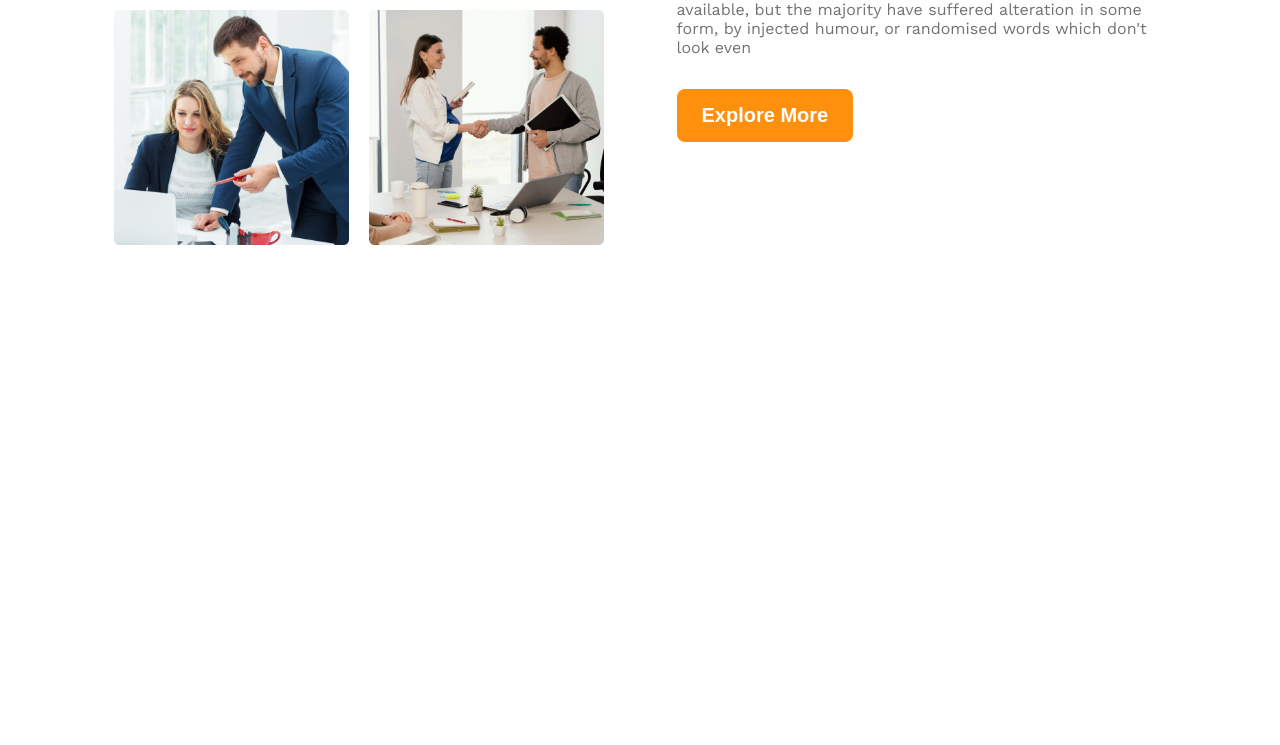
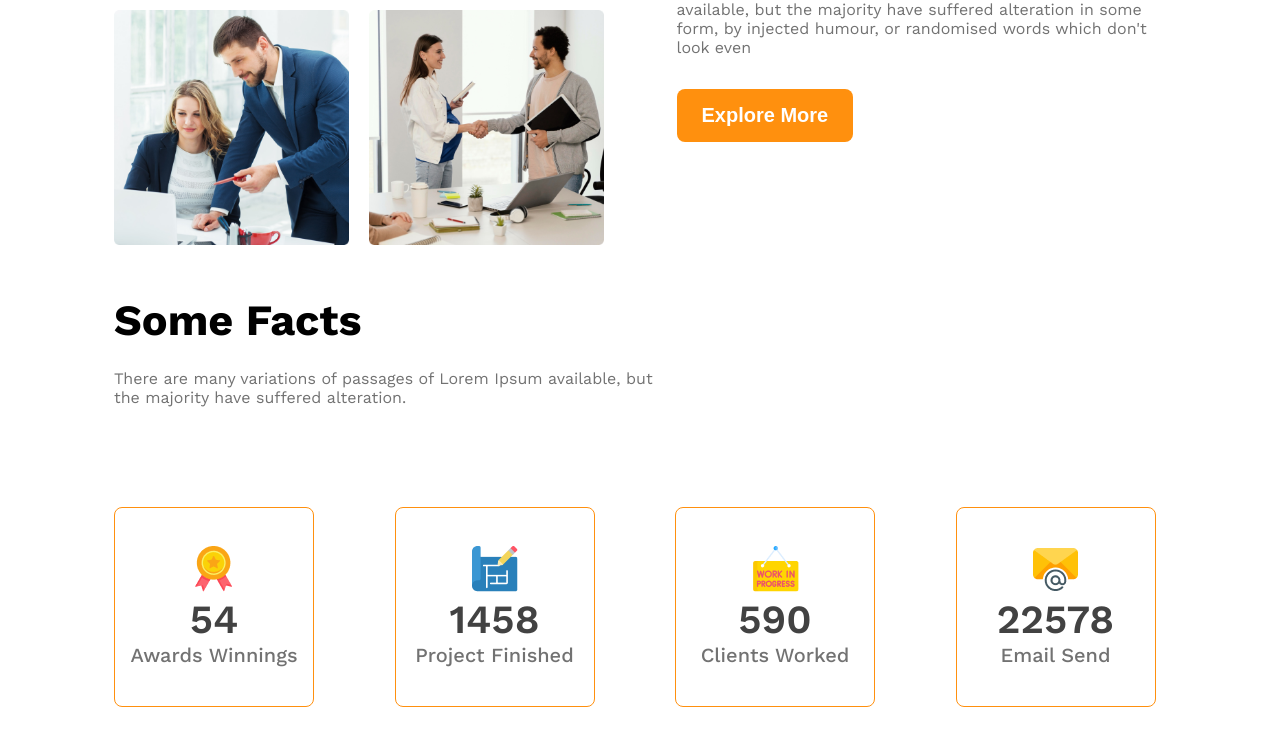
Before and after one commit to SubrotoKumar7/G3-Architects, a plain HTML site: page index.html in a window 1280 px wide. Shown: the part 1520-2265 px from the top of the page. Before the commit the page ends 1815 px from the top, so only its background shows below. Drawn offline with nearby package versions, Linux system fonts and the light colour scheme.

Commit message:
fact section added and responsive

```diff
--- a/index.html
+++ b/index.html
@@ -40,9 +40,48 @@
                     <img src="./images/team4.png" alt="team4 image">
                 </div>
                 <div class="team-content">
-                    <h3 class="team-title"><span id="title-style1">Quick list</span> of Our <span id="title-style2">Features</span></h3>
-                    <p class="team-description">There are many variations of passages of Lorem Ipsum available, but the majority have suffered alteration in some form, by injected humour, or randomised words which don't look even</p>
+                    <h3 class="section-title"><span id="title-style1">Quick list</span> of Our <span id="title-style2">Features</span></h3>
+                    <p class="title-description">There are many variations of passages of Lorem Ipsum available, but the majority have suffered alteration in some form, by injected humour, or randomised words which don't look even</p>
                     <button class="primary-btn">Explore More</button>
+                </div>
+            </section>
+            <!-- features section  -->
+            <section class="features-area">
+
+            </section>
+            <!-- facts section  -->
+            <section class="facts-area">
+                <h3 class="section-title">Some Facts</h3>
+                <p class="title-description fact-subtitle">There are many variations of passages of Lorem Ipsum available, but the majority have suffered alteration.</p>
+                <div class="fact-container">
+                    <div class="fact-card flex">
+                        <div>
+                            <img src="images/icons/ribon.png" class="fact-icon" alt="ribon icon">
+                            <h4 class="fact-number">54</h4>
+                            <h5 class="fact-name">Awards Winnings</h5>
+                        </div>
+                    </div>
+                    <div class="fact-card flex">
+                        <div>
+                            <img src="images/icons/projects.png" class="fact-icon" alt="projects icon">
+                            <h4 class="fact-number">1458</h4>
+                            <h5 class="fact-name">Project Finished</h5>
+                        </div>
+                    </div>
+                    <div class="fact-card flex">
+                        <div>
+                            <img src="images/icons/customers.png" class="fact-icon" alt="customers icon">
+                            <h4 class="fact-number">590</h4>
+                            <h5 class="fact-name">Clients Worked</h5>
+                        </div>
+                    </div>
+                    <div class="fact-card flex">
+                        <div>
+                            <img src="images/icons/email.png" class="fact-icon" alt="email icon">
+                            <h4 class="fact-number">22578</h4>
+                            <h5 class="fact-name">Email Send</h5>
+                        </div>
+                    </div>
                 </div>
             </section>
         </div>
--- a/style.css
+++ b/style.css
@@ -46,6 +46,15 @@
 img{
     width: 100%;
 }
+.section-title{
+    font-size: 2.7rem;
+    font-weight: 700;
+}
+.title-description{
+    color: var(--dark3);
+    margin: 24px 0 32px;
+}
+
 
 /* header style */
 .header-area{
@@ -111,10 +120,6 @@ main section{
     grid-template-columns: repeat(2, 1fr);
     gap: 20px;
 }
-.team-title{
-    font-size: 2.7rem;
-    font-weight: 700;
-}
 #title-style1{
     color: var(--dark3);
     font-weight: 500;
@@ -122,11 +127,40 @@ main section{
 #title-style2{
     color: var(--btn);
 }
-.team-description{
+
+/* fact area style */
+.fact-container{
+    display: grid;
+    grid-template-columns: repeat(4, 1fr);
+    gap: 70px;
+    margin: 100px 0 180px;
+}
+.fact-card{
+    border: 1px solid var(--btn);
+    border-radius: 8px;
+    justify-content: center;
+    align-items: center;
+    text-align: center;
+    width: 200px;
+    height: 200px;
+}
+.fact-subtitle{
+    max-width: 542px;
+}
+.fact-icon{
+    width: fit-content;
+    height: fit-content;
+}
+.fact-number{
+    font-size: 2.5rem;
+    font-weight: 600;
+    color: var(--dark2);
+}
+.fact-name{
+    font-size: 1.25rem;
+    font-weight: 500;
     color: var(--dark3);
-    margin: 24px 0 32px;
 }
-
 
 /* responsive media */
 @media screen and (max-width: 576px){
@@ -143,4 +177,7 @@ main section{
     .team-img-container, .team-content{
         width: 100%;
     }
+    .fact-container{
+        grid-template-columns: 1fr;
+    }
 }
```
